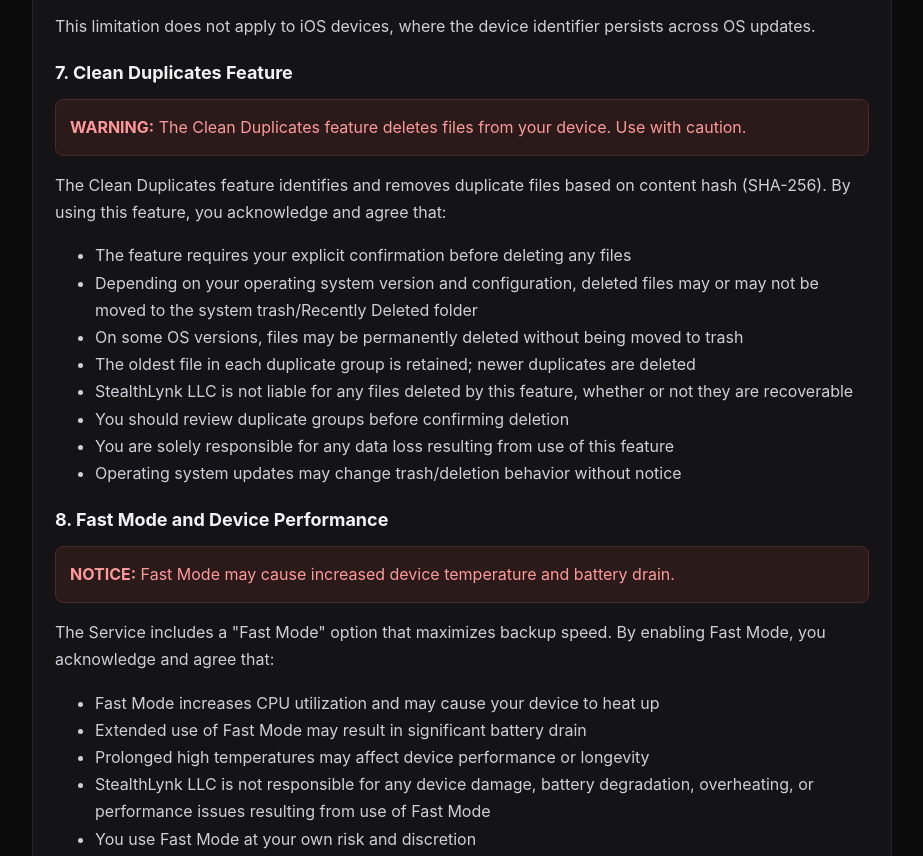
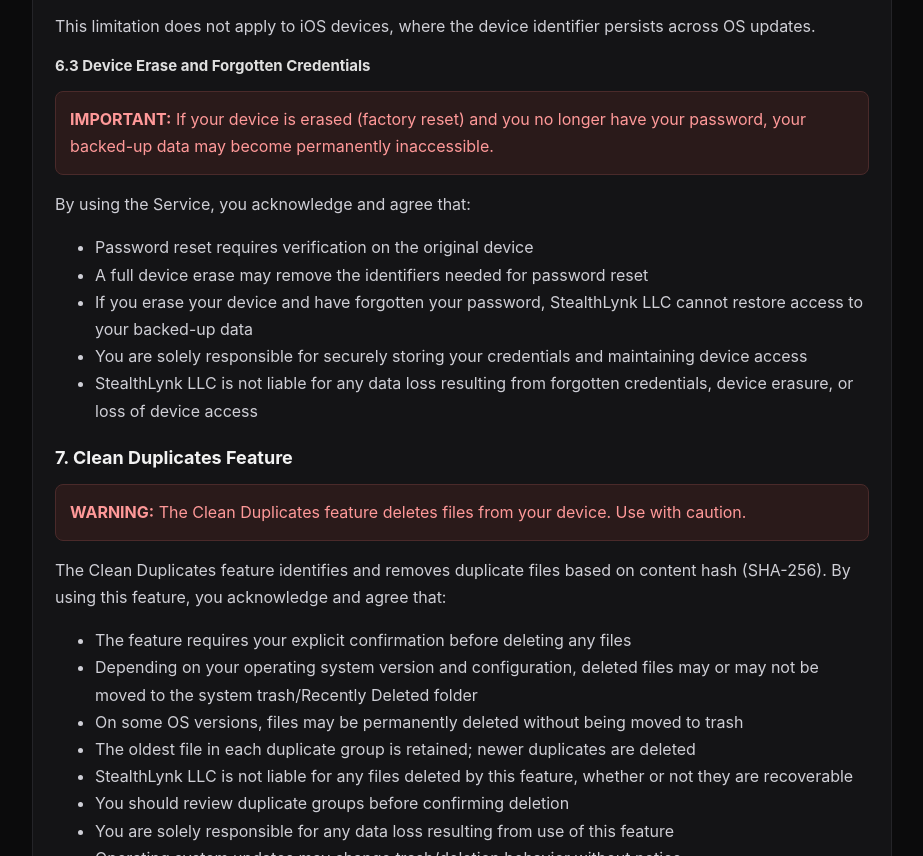
Before and after one commit to viktorvishyn369/PhotoLynk-iOS-Android, a plain HTML site: page docs/terms.html in a window 1280 px wide. Shown: the part 2810-3666 px from the top of the page, without its empty margins (178-1101 px from the left). Drawn offline with Linux system fonts and the light colour scheme.

Commit message:
Add device erase credential warning to Terms

```diff
--- a/docs/terms.html
+++ b/docs/terms.html
@@ -111,6 +111,19 @@
           <li><strong>You are strongly advised to securely store your password before performing any Android OS upgrade or factory reset</strong></li>
         </ul>
         <p>This limitation does not apply to iOS devices, where the device identifier persists across OS updates.</p>
+
+        <h3>6.3 Device Erase and Forgotten Credentials</h3>
+        <div class="warning">
+          <p><strong>IMPORTANT:</strong> If your device is erased (factory reset) and you no longer have your password, your backed-up data may become permanently inaccessible.</p>
+        </div>
+        <p>By using the Service, you acknowledge and agree that:</p>
+        <ul>
+          <li>Password reset requires verification on the original device</li>
+          <li>A full device erase may remove the identifiers needed for password reset</li>
+          <li>If you erase your device and have forgotten your password, StealthLynk LLC cannot restore access to your backed-up data</li>
+          <li>You are solely responsible for securely storing your credentials and maintaining device access</li>
+          <li>StealthLynk LLC is not liable for any data loss resulting from forgotten credentials, device erasure, or loss of device access</li>
+        </ul>
 
         <h2>7. Clean Duplicates Feature</h2>
         <div class="warning">
```
